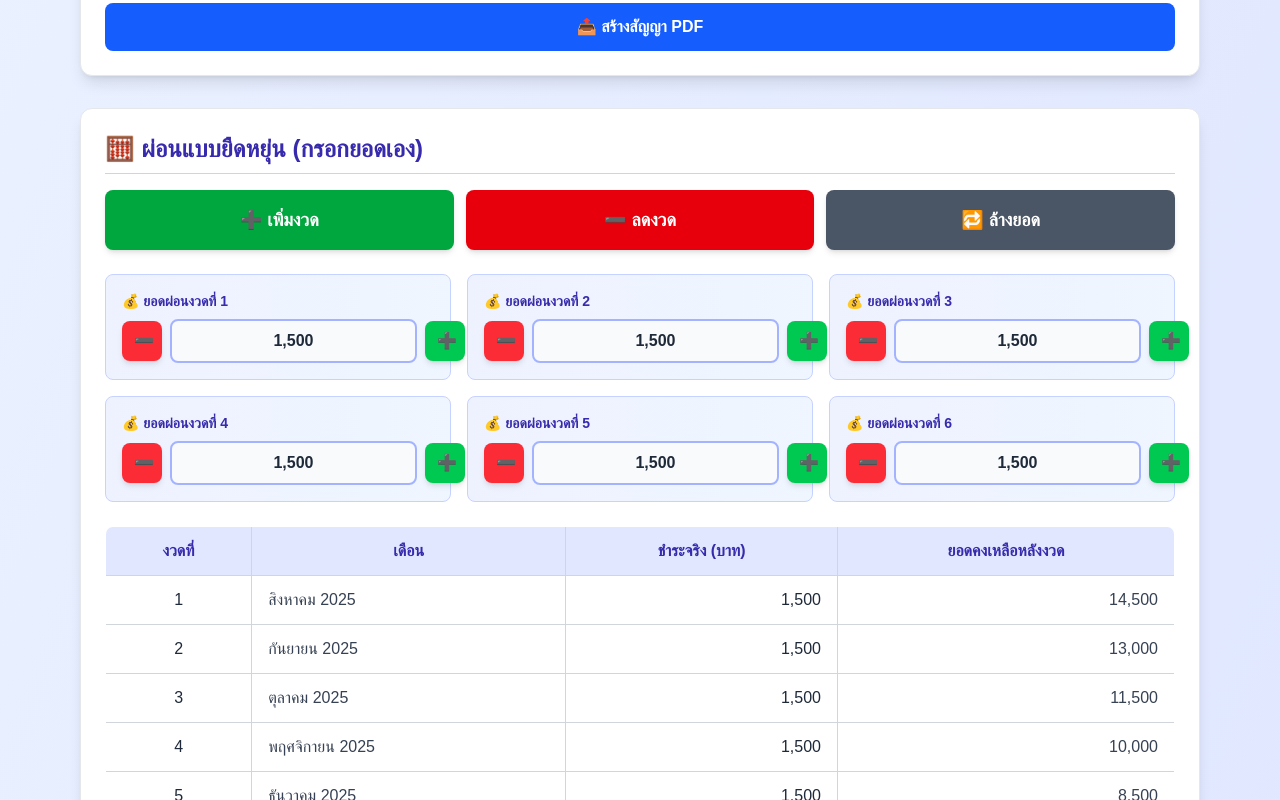
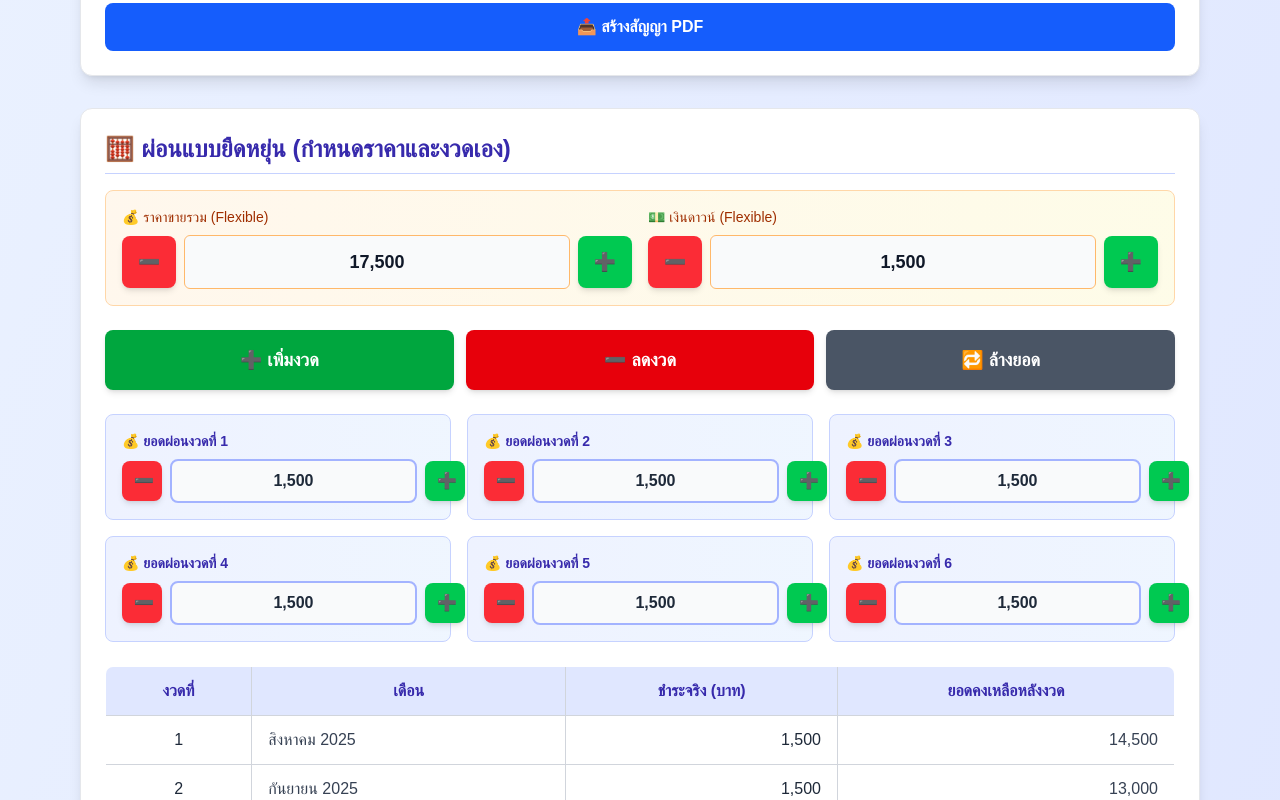
Before and after one commit to FAMAS73/G15, a Next.js app: page / in a window 1280 px wide. Shown: the part 2540-3340 px from the top of the page. Built offline with nearby package versions, Linux system fonts and the light colour scheme.

Commit message:
Add enhanced Flexible Payment Section with custom pricing, discount display, and auto-fill functionality

```diff
--- a/src/app/page.tsx
+++ b/src/app/page.tsx
@@ -12,6 +12,12 @@ interface InstallmentRow {
   dueMonth: string;
   amount: number;
   remaining: number;
+  isPaid?: boolean;
+}
+
+interface FlexibleInstallmentRow extends InstallmentRow {
+  dueDate: string; // วันที่ครบกำหนดแบบละเอียด
+  isFirstHalf: boolean; // true = ต้นเดือน, false = กลางเดือน
 }
 
 export default function LaptopContract() {
@@ -23,6 +29,12 @@ export default function LaptopContract() {
   const [flexPayments, setFlexPayments] = useState<number[]>([1500, 1500, 1500, 1500, 1500, 1500]);
   const [isGeneratingPDF, setIsGeneratingPDF] = useState(false);
   const [errors, setErrors] = useState<{[key: string]: string}>({});
+
+  // New states for enhanced flexible payment
+  const [flexTotalPrice, setFlexTotalPrice] = useState(17500);
+  const [flexDownPayment, setFlexDownPayment] = useState(1500);
+  const [regularPaymentStatus, setRegularPaymentStatus] = useState<boolean[]>([]);
+  const [flexPaymentStatus, setFlexPaymentStatus] = useState<boolean[]>([]);
 
   // Safe number input handler
   const handleSafeNumberInput = (
@@ -283,14 +295,14 @@ export default function LaptopContract() {
     }
   };
 
-  // Safe flexible installments calculation
+  // Safe flexible installments calculation using flexible price settings
   const calculateFlexibleInstallments = () => {
     try {
-      if (!totalPrice || downPayment < 0 || totalPrice <= 0) {
+      if (!flexTotalPrice || flexDownPayment < 0 || flexTotalPrice <= 0) {
         return [];
       }
 
-      const remaining = totalPrice - downPayment;
+      const remaining = flexTotalPrice - flexDownPayment;
       if (remaining <= 0) {
         return [];
       }
@@ -299,7 +311,7 @@ export default function LaptopContract() {
         return sum + (isNaN(payment) ? 0 : payment);
       }, 0);
 
-      // Auto-fill last payment if needed (matching original logic)
+      // Auto-fill last payment if needed - ensure total matches remaining amount
       const adjustedPayments = [...flexPayments];
       if (totalPaid < remaining && adjustedPayments.length > 0) {
         adjustedPayments[adjustedPayments.length - 1] += remaining - totalPaid;
@@ -568,7 +580,87 @@ export default function LaptopContract() {
 
         {/* Flexible Payment Section */}
         <div className="bg-white rounded-xl shadow-lg border border-gray-200 p-6">
-          <h2 className="text-2xl font-semibold mb-4 text-indigo-800 border-b border-indigo-200 pb-2">🧮 ผ่อนแบบยืดหยุ่น (กรอกยอดเอง)</h2>
+          <h2 className="text-2xl font-semibold mb-4 text-indigo-800 border-b border-indigo-200 pb-2">🧮 ผ่อนแบบยืดหยุ่น (กำหนดราคาและงวดเอง)</h2>
+
+          {/* Flexible Price Controls */}
+          <div className="grid grid-cols-1 md:grid-cols-2 gap-4 mb-6 p-4 bg-gradient-to-r from-orange-50 to-yellow-50 rounded-lg border border-orange-200">
+            <div>
+              <label className="block text-sm font-medium text-orange-800 mb-2">
+                💰 ราคาขายรวม (Flexible)
+              </label>
+              <div className="flex items-center gap-2">
+                <button
+                  onClick={() => setFlexTotalPrice(Math.max(10000, flexTotalPrice - 100))}
+                  className="bg-red-500 text-white px-4 py-3 rounded-lg hover:bg-red-600 active:bg-red-700 font-bold text-lg shadow-md touch-manipulation"
+                  style={{ minHeight: '48px', minWidth: '48px' }}
+                >
+                  ➖
+                </button>
+                <input
+                  type="text"
+                  value={flexTotalPrice.toLocaleString()}
+                  readOnly
+                  className="flex-1 px-3 py-3 border rounded-md text-center text-gray-900 bg-gray-50 font-semibold text-lg border-orange-300"
+                />
+                <button
+                  onClick={() => setFlexTotalPrice(Math.min(30000, flexTotalPrice + 100))}
+                  className="bg-green-500 text-white px-4 py-3 rounded-lg hover:bg-green-600 active:bg-green-700 font-bold text-lg shadow-md touch-manipulation"
+                  style={{ minHeight: '48px', minWidth: '48px' }}
+                >
+                  ➕
+                </button>
+              </div>
+            </div>
+
+            <div>
+              <label className="block text-sm font-medium text-orange-800 mb-2">
+                💵 เงินดาวน์ (Flexible)
+              </label>
+              <div className="flex items-center gap-2">
+                <button
+                  onClick={() => setFlexDownPayment(Math.max(0, flexDownPayment - 100))}
+                  className="bg-red-500 text-white px-4 py-3 rounded-lg hover:bg-red-600 active:bg-red-700 font-bold text-lg shadow-md touch-manipulation"
+                  style={{ minHeight: '48px', minWidth: '48px' }}
+                >
+                  ➖
+                </button>
+                <input
+                  type="text"
+                  value={flexDownPayment.toLocaleString()}
+                  readOnly
+                  className="flex-1 px-3 py-3 border rounded-md text-center text-gray-900 bg-gray-50 font-semibold text-lg border-orange-300"
+                />
+                <button
+                  onClick={() => setFlexDownPayment(Math.min(flexTotalPrice, flexDownPayment + 100))}
+                  className="bg-green-500 text-white px-4 py-3 rounded-lg hover:bg-green-600 active:bg-green-700 font-bold text-lg shadow-md touch-manipulation"
+                  style={{ minHeight: '48px', minWidth: '48px' }}
+                >
+                  ➕
+                </button>
+              </div>
+            </div>
+          </div>
+
+          {/* Flexible Discount Alert */}
+          {(() => {
+            const discount = 17500 - flexTotalPrice;
+            if (discount > 0) {
+              return (
+                <div className="bg-gradient-to-r from-green-500 to-emerald-500 text-white p-4 rounded-lg mb-6 text-center">
+                  <div className="text-xl font-bold">🎉 ส่วนลดพิเศษ! ลดราคา {discount.toLocaleString()} บาท</div>
+                  <div className="text-sm mt-1">จากราคาเต็ม 17,500 บาท เหลือ {flexTotalPrice.toLocaleString()} บาท</div>
+                </div>
+              );
+            } else if (discount < 0) {
+              return (
+                <div className="bg-gradient-to-r from-blue-500 to-cyan-500 text-white p-4 rounded-lg mb-6 text-center">
+                  <div className="text-xl font-bold">💎 ราคาพิเศษ! เพิ่มขึ้น {Math.abs(discount).toLocaleString()} บาท</div>
+                  <div className="text-sm mt-1">จากราคาเต็ม 17,500 บาท เป็น {flexTotalPrice.toLocaleString()} บาท</div>
+                </div>
+              );
+            }
+            return null;
+          })()}
 
           <div className="flex flex-col sm:flex-row gap-3 mb-6">
             <button
@@ -660,13 +752,13 @@ export default function LaptopContract() {
 
           {(() => {
             const totalPaid = flexPayments.reduce((sum, payment) => sum + payment, 0);
-            const required = totalPrice - downPayment;
+            const required = flexTotalPrice - flexDownPayment;
 
             if (totalPaid < required) {
               return (
                 <div className="mt-4 p-4 bg-blue-50 rounded-lg">
                   <p className="text-blue-800">
-                    💡 ระบบเติมยอดในงวดสุดท้ายให้อัตโนมัติ รวมจ่าย: {totalPaid.toLocaleString()} บาท
+                    💡 ระบบเติมยอดในงวดสุดท้ายให้อัตโนมัติ รวมจ่าย: {totalPaid.toLocaleString()} บาท ต้องการ: {required.toLocaleString()} บาท
                   </p>
                 </div>
               );
```
